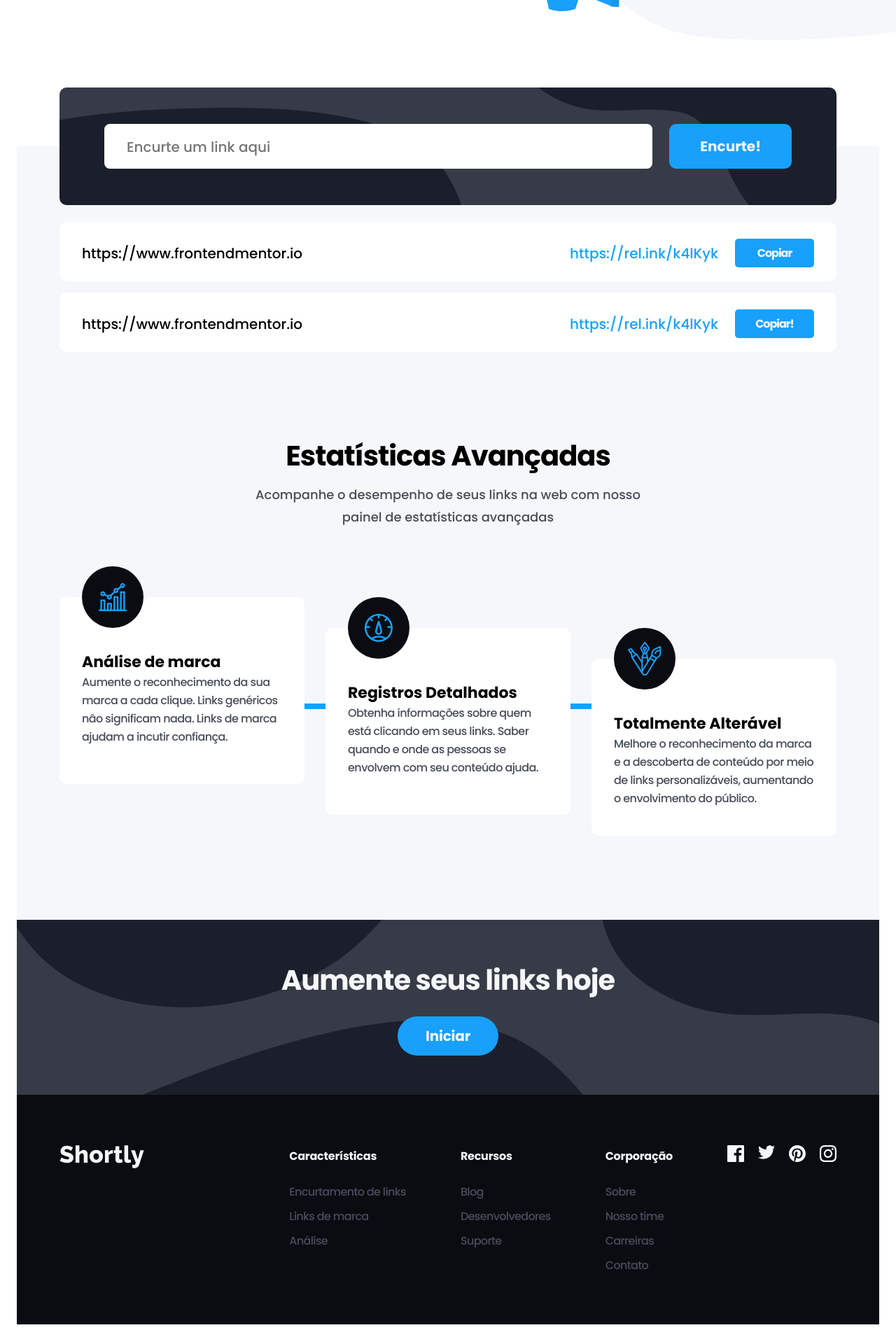
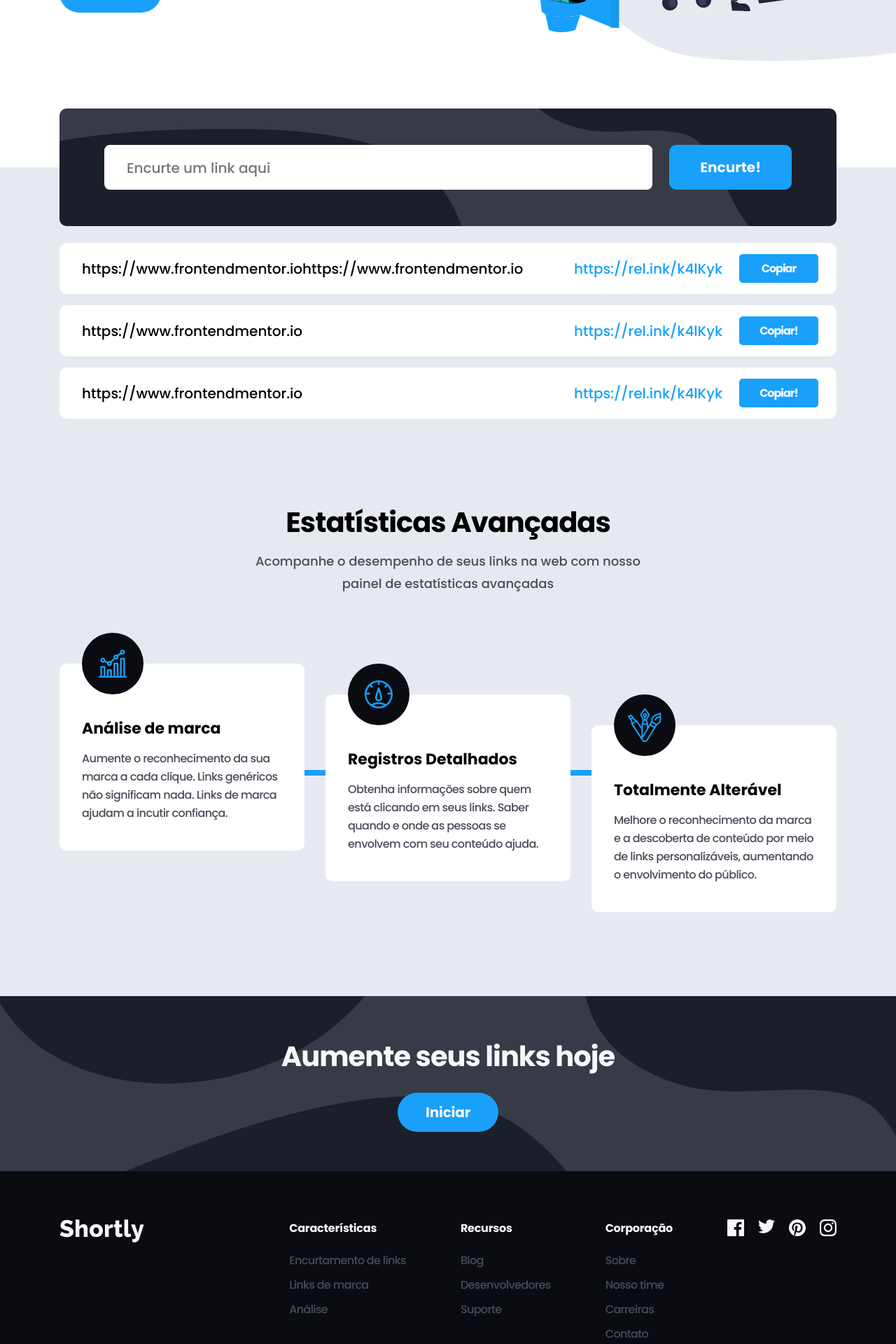
Before and after one commit to rafaelvieiracosta/url-shortening, a Vue app: page / in a window 1280 px wide. Shown: the part 560-2480 px from the top of the page at 70% size. Before the commit the page ends 2452 px from the top, so only its background shows below. Built offline with nearby package versions, Linux system fonts and the light colour scheme.

Commit message:
fix: css styles

```diff
--- a/public/index.html
+++ b/public/index.html
@@ -5,7 +5,7 @@
     <meta http-equiv="X-UA-Compatible" content="IE=edge">
     <meta name="viewport" content="width=device-width,initial-scale=1.0">
     <link rel="icon" href="<%= BASE_URL %>favicon.ico">
-    <title><%= htmlWebpackPlugin.options.title %></title>
+    <title>Encurtador de Links</title>
   </head>
   <body>
     <noscript>
--- a/src/App.vue
+++ b/src/App.vue
@@ -1,21 +1,19 @@
 <template>
   <div id="app">
-
     <headerPrincipal />
     <bannerPrincipal />
     <buscaResultado />
     <detalhesEstatisticas />
     <footerChamada />
-
   </div>
 </template>
 
 <script>
-import headerPrincipal from './components/headerPrincipal.vue'
-import bannerPrincipal from './components/bannerPrincipal.vue'
-import buscaResultado from './components/buscaResultado.vue'
-import detalhesEstatisticas from './components/detalhesEstatisticas.vue'
-import footerChamada from './components/footerChamada.vue'
+import headerPrincipal from "./components/headerPrincipal.vue";
+import bannerPrincipal from "./components/bannerPrincipal.vue";
+import buscaResultado from "./components/buscaResultado.vue";
+import detalhesEstatisticas from "./components/detalhesEstatisticas.vue";
+import footerChamada from "./components/footerChamada.vue";
 
 export default {
   components: {
@@ -23,42 +21,38 @@ export default {
     bannerPrincipal,
     buscaResultado,
     detalhesEstatisticas,
-    footerChamada
+    footerChamada,
   },
-  name: 'App',
-  data(){
-    return{
-
-    }
-  }
-}
+  name: "App",
+  data() {
+    return {};
+  },
+};
 </script>
 
 <style>
-@import url('https://fonts.googleapis.com/css2?family=Poppins:wght@500;700&display=swap');
+@import url("https://fonts.googleapis.com/css2?family=Poppins:wght@500;700&display=swap");
 
-*{
+* {
   margin: 0;
   padding: 0;
   box-sizing: border-box;
-  font-family: 'Poppins', sans-serif;
+  font-family: "Poppins", sans-serif;
 }
 
-ul,li{
+ul,
+li {
   list-style-type: none;
 }
 
-a{
+a {
   text-decoration: none;
 }
-#app{
-  padding: 0 24px;
+#app {
   overflow-x: hidden;
 }
-.container{
+.container {
   max-width: 1110px;
   margin: 0 auto;
 }
-
-
 </style>
--- a/src/components/bannerPrincipal.vue
+++ b/src/components/bannerPrincipal.vue
@@ -24,6 +24,10 @@ export default {};
 </script>
 
 <style>
+main {
+  padding: 0 20px;
+  margin-top: 30px;
+}
 .main_div {
   display: grid;
   grid-template-columns: 1fr 445px;
@@ -72,19 +76,19 @@ export default {};
     font-size: 18px;
     line-height: 30px;
   }
-  .main_titulos a{
+  .main_titulos a {
     margin-top: 30px;
   }
 }
-@media(max-width: 800px){
-  .main_div{
+@media (max-width: 800px) {
+  .main_div {
     grid-template-columns: 1fr;
   }
-  .main_banner{
+  .main_banner {
     grid-row: 1;
     width: 200px;
   }
-  .main_titulos{
+  .main_titulos {
     margin-top: 32px;
     text-align: center;
   }
--- a/src/components/buscaResultado.vue
+++ b/src/components/buscaResultado.vue
@@ -15,10 +15,17 @@
     <div class="resultadoBusca_div">
       <div class="resultadoBusca container">
         <div class="resultadoBusca_item">
+          <p>https://www.frontendmentor.iohttps://www.frontendmentor.io</p>
+          <div>
+            <p>https://rel.ink/k4lKyk</p>
+            <button>Copiar</button>
+          </div>
+        </div>
+        <div class="resultadoBusca_item">
           <p>https://www.frontendmentor.io</p>
           <div>
             <p>https://rel.ink/k4lKyk</p>
-            <button>Copiar</button>
+            <button>Copiar!</button>
           </div>
         </div>
         <div class="resultadoBusca_item">
@@ -44,7 +51,7 @@ export default {};
 .inputBusca_div {
   margin-top: 68px;
   padding: 0 20px;
-  background: linear-gradient(180deg, #fff 50%, #f5f7fa 50%);
+  background: linear-gradient(180deg, #fff 50%, #e6eaf0 50%);
 }
 .inputBusca {
   background: #363b47;
@@ -85,7 +92,7 @@ export default {};
   background: #47b5ff;
 }
 .resultadoBusca_div {
-  background: #f5f7fa;
+  background: #e6eaf0;
   padding: 0 20px;
   padding-bottom: 50px;
 }
@@ -100,17 +107,19 @@ export default {};
   align-items: center;
   font-weight: 500;
   font-size: 20px;
+  gap: 15px;
 }
 .resultadoBusca_item > p {
-  padding: 24px 0 20px;
+  padding: 16px 0;
   padding-left: 32px;
+  word-break: break-all;
 }
 .resultadoBusca_item div {
   display: flex;
   align-items: center;
   gap: 24px;
-  padding: 24px 0 20px;
-  padding-right: 32px;
+  padding: 16px 0;
+  padding-right: 26px;
 }
 .resultadoBusca_item div > p {
   color: #18a0fb;
--- a/src/components/detalhesEstatisticas.vue
+++ b/src/components/detalhesEstatisticas.vue
@@ -61,7 +61,7 @@ export default {};
 <style>
 #detalhesEstatisticas {
   padding: 68px 20px 120px;
-  background: #f5f7fa;
+  background: #e6eaf0;
 }
 .detalhesEstatisticas_div > h2 {
   font-weight: 700;
@@ -110,6 +110,7 @@ export default {};
   line-height: 26px;
   letter-spacing: -0.035em;
   color: #474d59;
+  margin-top: 14px;
 }
 .caracteristicas_item:nth-child(1)::before,
 .caracteristicas_item:nth-child(2)::before {
--- a/src/components/footerChamada.vue
+++ b/src/components/footerChamada.vue
@@ -71,7 +71,7 @@ export default {};
 <style>
 footer {
   background: #0b0c12;
-  padding-bottom: 72px;
+  padding-bottom: 64px;
 }
 .chamada {
   padding: 20px;
@@ -111,7 +111,7 @@ footer {
 }
 .infos_div {
   padding: 0 20px;
-  margin-top: 72px;
+  margin-top: 69px;
 }
 .infos_wrapper {
   display: flex;
@@ -124,17 +124,13 @@ footer {
   flex-wrap: wrap;
   gap: 78px;
 }
-.infos_nav {
-}
 .infos_nav ul {
-  margin-top: 22px;
+  margin-top: 21px;
 }
 .infos_nav p {
   color: #f5f7fa;
-
   font-weight: 700;
   font-size: 16px;
-  line-height: 32px;
   letter-spacing: -0.015em;
 }
 .infos_nav li + li {
--- a/src/components/headerPrincipal.vue
+++ b/src/components/headerPrincipal.vue
@@ -38,6 +38,9 @@ export default {
 </script>
 
 <style>
+header {
+  padding: 0 20px;
+}
 .header_div {
   display: flex;
   gap: 44px;
```
Also changed, not shown: src/assets/illustration-working.svg, 1 other file (tests, documents, lock files or other folders).
